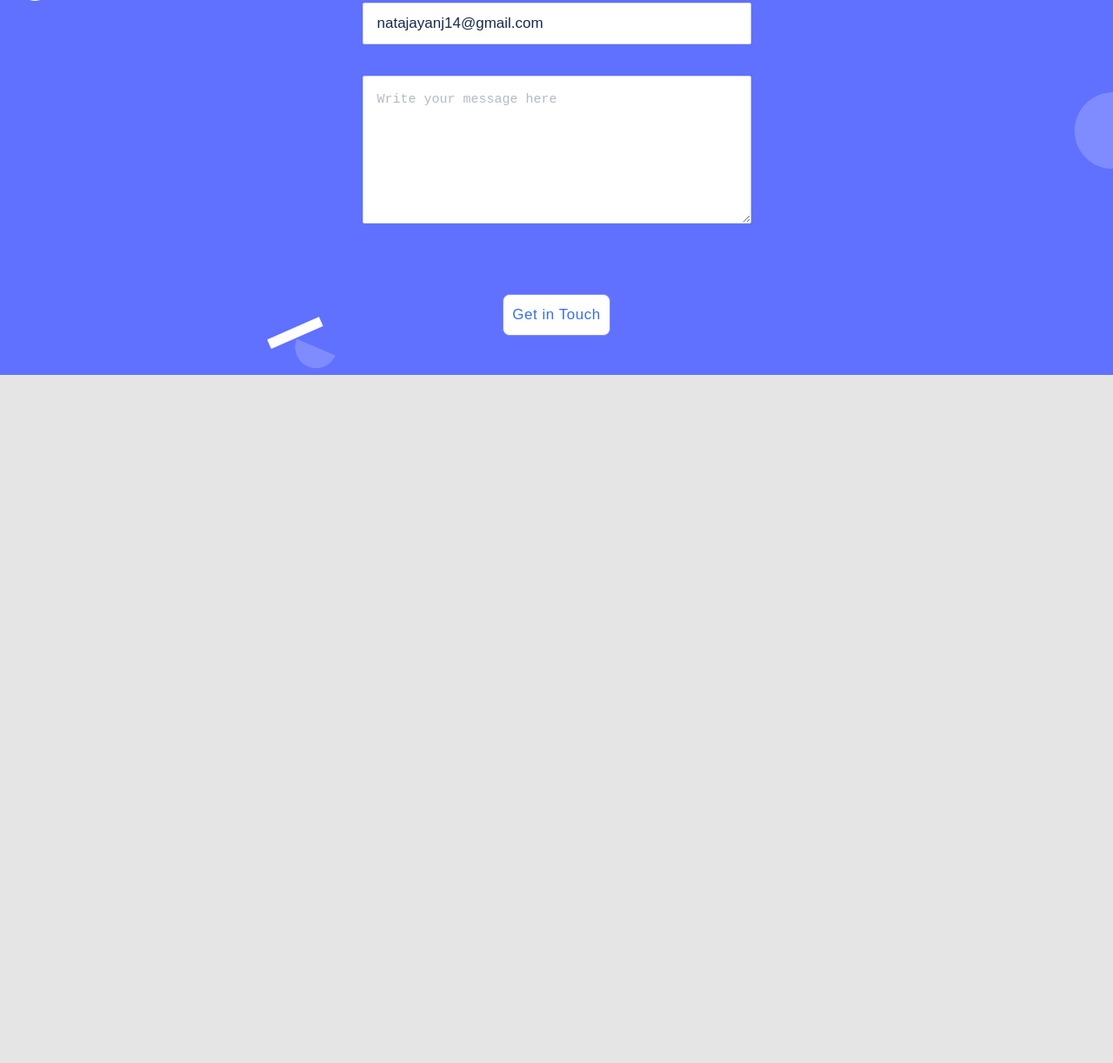
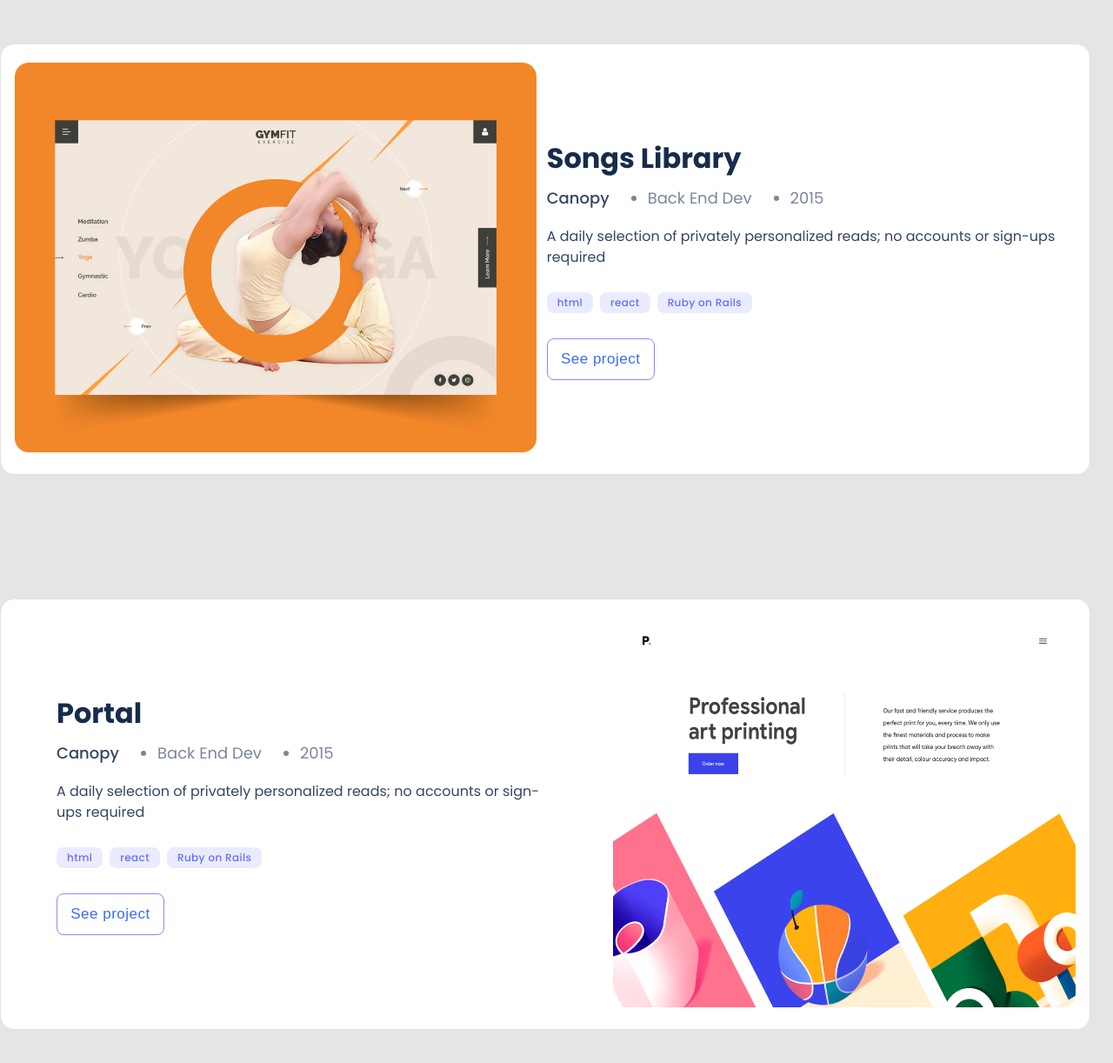
Before and after one commit to sawmon71293/Microverse-Portfolio, a website: page index.html in a window 1280 px wide. Shown: the part 2284-3506 px from the top of the page at 87% size. Before the commit the page ends 2715 px from the top, so only its background shows below. Drawn offline with nearby package versions, Linux system fonts and the light colour scheme.

Commit message:
modal box changes

```diff
--- a/index.html
+++ b/index.html
@@ -18,9 +18,9 @@
             <div class="overlay">
               <div>
                 <ul>
-                  <li><a href="#works" class="nav-links">Portfolio</a></li>
-                  <li><a href="#about" class="nav-links">About</a></li>
-                  <li><a href="#contact" class="nav-links">Contact</a></li>
+                  <li><a href="#works" onclick="removeOverlay()" class="nav-links">Portfolio</a></li>
+                  <li><a href="#about" onclick="removeOverlay()" class="nav-links">About</a></li>
+                  <li><a href="#contact" onclick="removeOverlay()" class="nav-links">Contact</a></li>
                 </ul>
               </div>
             </div>
--- a/script.js
+++ b/script.js
@@ -11,14 +11,14 @@ checkbox.addEventListener('click', () => {
   works.classList.toggle('blur');
   aboutMyself.classList.toggle('blur');
 
-  navlinks.addEventListener('click', () => {
+  function removeOverlay() {
     document.getElementsByClassName('toggler').checked = false;
     brand.classList.remove('blur');
     intro.classList.remove('blur');
     works.classList.remove('blur');
     aboutMyself.classList.remove('blur');
     hamburger.style.position = 'fixed';
-  });
+  }
 
   if (checkbox.checked) {
     hamburger.style.position = 'fixed';
@@ -42,3 +42,91 @@ window.onresize = () => {
     aboutMyself.classList.remove('blur');
   }
 };
+
+// card objects
+
+function createCard(project, index) {
+  let projectTemplate = `<div class="card">
+         <header id="header_${++index}" >
+          <img class="portfolio" src="img/${
+            project.featureImage
+          }" alt="Portfolio">
+         </header>
+         <div class="card_body cb_${index}">
+          <h2 class="title">${project.name}</h2>
+          <div class="experience">
+          <span class="subtitle">Canopy</span>
+          <ul class="block">
+            <li>Back End Dev</li>
+            <li>2015</li>
+          </ul>
+          </div>
+          <p class="content">${project.description}
+          </p>
+          <ul class="skills project_${index}">
+          </ul>
+          <button class="button" data-toggle="modal" data-target="#projectModal"> See project </button>
+         </div>
+        </div>`;
+  works.innerHTML += projectTemplate;
+  project.techStack.forEach((item) => {
+    let list = document.createElement('li');
+    list.innerText = item;
+    document.querySelector('.project_' + index).appendChild(list);
+  });
+
+  if (index % 2 === 0) {
+    let header = document.querySelector('#header_' + index);
+    let card_body = document.querySelector('.cb_' + index);
+    header.classList.toggle('flip1');
+    card_body.classList.toggle('flip2');
+  }
+}
+
+window.onload = function () {
+  const projects = [
+    {
+      name: 'Library',
+      description:
+        'A daily selection of privately personalized reads; no accounts or sign-ups required',
+      featureImage: 'portfolio1.png',
+      techStack: ['html', 'css', 'javascript'],
+      liveLink: 'https://sawmon71293.github.io/personal-portfolio/',
+      sourceLink: 'https://github.com/sawmon71293/personal-portfolio',
+    },
+    {
+      name: 'Job Agency',
+      description:
+        'A daily selection of privately personalized reads; no accounts or sign-ups required',
+      featureImage: 'portfolio2.png',
+      techStack: ['html', 'css', 'javascript', 'Ruby on Rails'],
+      liveLink: 'https://sawmon71293.github.io/personal-portfolio/',
+      sourceLink: 'https://github.com/sawmon71293/personal-portfolio',
+    },
+    {
+      name: 'Songs Library',
+      description:
+        'A daily selection of privately personalized reads; no accounts or sign-ups required',
+      featureImage: 'portfolio3.png',
+      techStack: ['html', 'react', 'Ruby on Rails'],
+      liveLink: 'https://sawmon71293.github.io/personal-portfolio/',
+      sourceLink: 'https://github.com/sawmon71293/personal-portfolio',
+    },
+    {
+      name: 'Portal',
+      description:
+        'A daily selection of privately personalized reads; no accounts or sign-ups required',
+      featureImage: 'portfolio4.png',
+      techStack: ['html', 'react', 'Ruby on Rails'],
+      liveLink: 'https://sawmon71293.github.io/personal-portfolio/',
+      sourceLink: 'https://github.com/sawmon71293/personal-portfolio',
+    },
+  ];
+  projects.forEach((project, index) => {
+    createCard(project, index);
+  });
+
+  $('#MybtnModal').click(function () {
+    $('#Mymodal').modal('show');
+  });
+};
```
